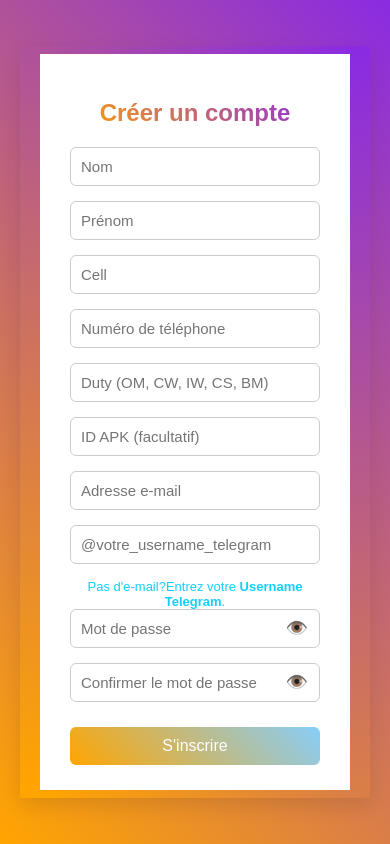
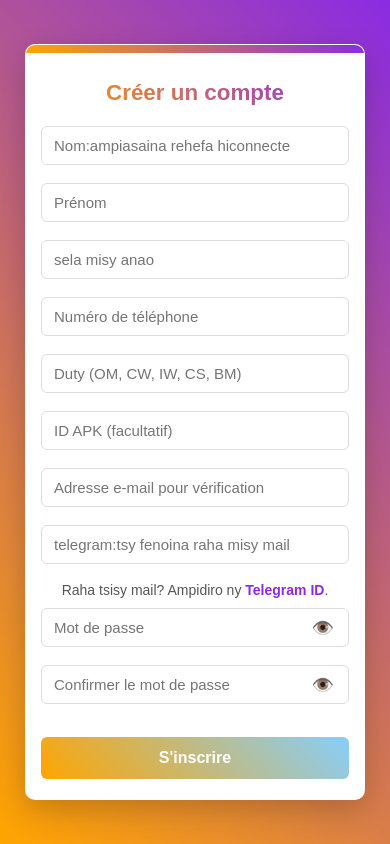
Before and after one commit to Tsilagnosy/flask-app-julien, a Flask app: page /create_account in a window 390 px wide. Run offline with Flask 3, Linux system fonts and the light colour scheme.

Commit message:
hore:mise a jour finale

```diff
--- a/templates/create_account.html
+++ b/templates/create_account.html
@@ -2,45 +2,67 @@
 <html lang="fr">
 <head>
   <meta charset="UTF-8" />
-  <meta name="viewport" content="width=device-width, initial-scale=1.0"/>
+  <meta name="viewport" content="width=device-width, initial-scale=1.0, maximum-scale=1.0, user-scalable=no"/>
   <title>Créer un compte</title>
   <style>
+    :root {
+      --orange: rgb(255, 165, 0);
+      --purple: rgb(138, 43, 226);
+      --light-blue: #87CEFA;
+      --text-color: #333;
+    }
+
+    * {
+      box-sizing: border-box;
+      margin: 0;
+      padding: 0;
+    }
+
     body {
       font-family: Arial, sans-serif;
-      background: linear-gradient(45deg, rgb(255, 165, 0), rgb(138, 43, 226));
+      background: linear-gradient(45deg, var(--orange), var(--purple));
       display: flex;
       justify-content: center;
       align-items: center;
-      height: 100vh;
-      margin: 0;
+      min-height: 100vh;
+      padding: 20px;
     }
 
     .form-container {
       background: #fff;
-      padding: 25px 30px;
-      border-top: 8px solid;
-      border-left:20px solid;
-      border-right:20px solid;
-      border-bottom:8px solid;
-      border-image: linear-gradient(45deg, rgb(255, 165, 0), rgb(138, 43, 226)) 1;
-      border-radius: 5px;
-      box-shadow: 0 8px 20px rgba(0,0,0,0.1);
-      width: 350px;
-      box-sizing: border-box;
+      padding: 30px;
+      border: 1px solid rgba(255,255,255,0.3);
+      border-radius: 10px;
+      box-shadow: 0 10px 30px rgba(0,0,0,0.2);
+      width: 100%;
+      max-width: 450px;
+      margin: 20px;
+      position: relative;
+      overflow: hidden;
+    }
+
+    .form-container::before {
+      content: "";
+      position: absolute;
+      top: 0;
+      left: 0;
+      right: 0;
+      height: 8px;
+      background: linear-gradient(45deg, var(--orange), var(--purple));
     }
 
     h2 {
       text-align: center;
-      margin-bottom: 20px;
-      font-size: 24px;
+      margin: 15px 0 25px;
+      font-size: 1.8rem;
       font-weight: bold;
-      background: linear-gradient(45deg, #FFA500, #8A2BE2);
+      background: linear-gradient(45deg, var(--orange), var(--purple));
       -webkit-background-clip: text;
       -webkit-text-fill-color: transparent;
     }
 
     .form-group {
-      margin-bottom: 15px;
+      margin-bottom: 18px;
       position: relative;
     }
 
@@ -49,17 +71,22 @@
     input[type="email"],
     input[type="password"] {
       width: 100%;
-      padding: 10px 40px 10px 10px;
-      border: 1px solid #ccc;
+      padding: 12px 40px 12px 15px;
+      border: 1px solid #ddd;
       border-radius: 6px;
       outline: none;
-      font-size: 15px;
-      box-sizing: border-box;
+      font-size: 16px;
+      transition: all 0.3s ease;
+    }
+
+    input:focus {
+      border-color: var(--orange);
+      box-shadow: 0 0 0 3px rgba(255, 165, 0, 0.2);
     }
 
     .toggle {
       position: absolute;
-      right: 12px;
+      right: 15px;
       top: 50%;
       transform: translateY(-50%);
       cursor: pointer;
@@ -69,22 +96,84 @@
     }
 
     .submit-btn {
-      background: linear-gradient(45deg, #FFA500, #87CEFA);
+      background: linear-gradient(45deg, var(--orange), var(--light-blue));
       color: white;
       border: none;
-      padding: 10px;
+      padding: 14px;
       width: 100%;
-      font-size: 16px;
+      font-size: 17px;
+      font-weight: bold;
       border-radius: 6px;
       cursor: pointer;
-      margin-top: 10px;
+      margin-top: 15px;
+      transition: all 0.3s ease;
+    }
+
+    .submit-btn:hover {
+      opacity: 0.9;
+      transform: translateY(-2px);
+      box-shadow: 0 5px 15px rgba(0,0,0,0.1);
     }
 
     .alt-option {
-      font-size: 13px;
-      color: #11CFFF;
-      margin-top: 8px;
+      font-size: 14px;
+      color: #555;
+      margin: 10px 0;
       text-align: center;
+    }
+
+    .alt-option strong {
+      color: var(--purple);
+    }
+
+    /* Media Queries pour différents écrans */
+    @media (max-width: 768px) {
+      .form-container {
+        padding: 25px;
+        max-width: 400px;
+      }
+
+      h2 {
+        font-size: 1.6rem;
+        margin-bottom: 20px;
+      }
+    }
+
+    @media (max-width: 480px) {
+      body {
+        padding: 15px;
+      }
+
+      .form-container {
+        padding: 20px 15px;
+        margin: 10px;
+      }
+
+      h2 {
+        font-size: 1.4rem;
+      }
+
+      input[type="text"],
+      input[type="tel"],
+      input[type="email"],
+      input[type="password"] {
+        padding: 10px 35px 10px 12px;
+        font-size: 15px;
+      }
+
+      .submit-btn {
+        padding: 12px;
+        font-size: 16px;
+      }
+    }
+
+    @media (max-width: 360px) {
+      input[type="text"],
+      input[type="tel"],
+      input[type="email"],
+      input[type="password"] {
+        font-size: 14px;
+      }
     }
   </style>
 </head>
@@ -95,15 +184,15 @@
   <form method="post" action="{{ url_for('create_account') }}">
 
     <div class="form-group">
-      <input type="text" name="nom" maxlength="25" placeholder="Nom" required>
+      <input type="text" name="nom" maxlength="25" placeholder="Nom:ampiasaina rehefa hiconnecte" required>
     </div>
 
     <div class="form-group">
-      <input type="text" name="prenom" maxlength="32" placeholder="Prénom" required>
+      <input type="text" name="prenom" maxlength="40" placeholder="Prénom" >
     </div>
 
     <div class="form-group">
-      <input type="text" name="cell" placeholder="Cell" required>
+      <input type="text" name="cell" placeholder="sela misy anao" required>
     </div>
 
     <div class="form-group">
@@ -119,15 +208,15 @@
     </div>
 
     <div class="form-group">
-      <input type="email" id="email" name="email" placeholder="Adresse e-mail">
+      <input type="email" id="email" name="email" placeholder="Adresse e-mail pour vérification">
     </div>
 
     <div class="form-group">
-      <input type="text" id="telegram" name="telegram" placeholder="@votre_username_telegram">
+      <input type="text" id="telegram" name="telegram" placeholder="telegram:tsy fenoina raha misy mail">
     </div>
 
     <div class="alt-option">
-      Pas d'e-mail?Entrez votre <strong>Username Telegram</strong>.
+      Raha tsisy mail? Ampidiro ny  <strong> Telegram ID</strong>.
     </div>
 
     <div class="form-group">
--- a/templates/saisie.html
+++ b/templates/saisie.html
@@ -326,7 +326,7 @@
         }
 
         /* Responsive */
-        @media (max-width: 576px) {
+        @media (max-width: 676px) {
             .form-container {
                 padding: 30px 20px;
             }
@@ -399,7 +399,7 @@
           </div>
           <div class="form-group" style="--delay:3">
             <label for="numero"><i class="fas fa-phone"></i> Numéro:</label>
-            <input type="text" id="numero" name="numero" placeholder="Nomeraon'ny Hazon'aina" required/>
+            <input type="tel" id="numero" name="numero" placeholder="Nomeraon'ny Hazon'aina" required/>
           </div>
         </div>
 
```
Also changed, not shown: templates/report.html (+46 -50 lines).
